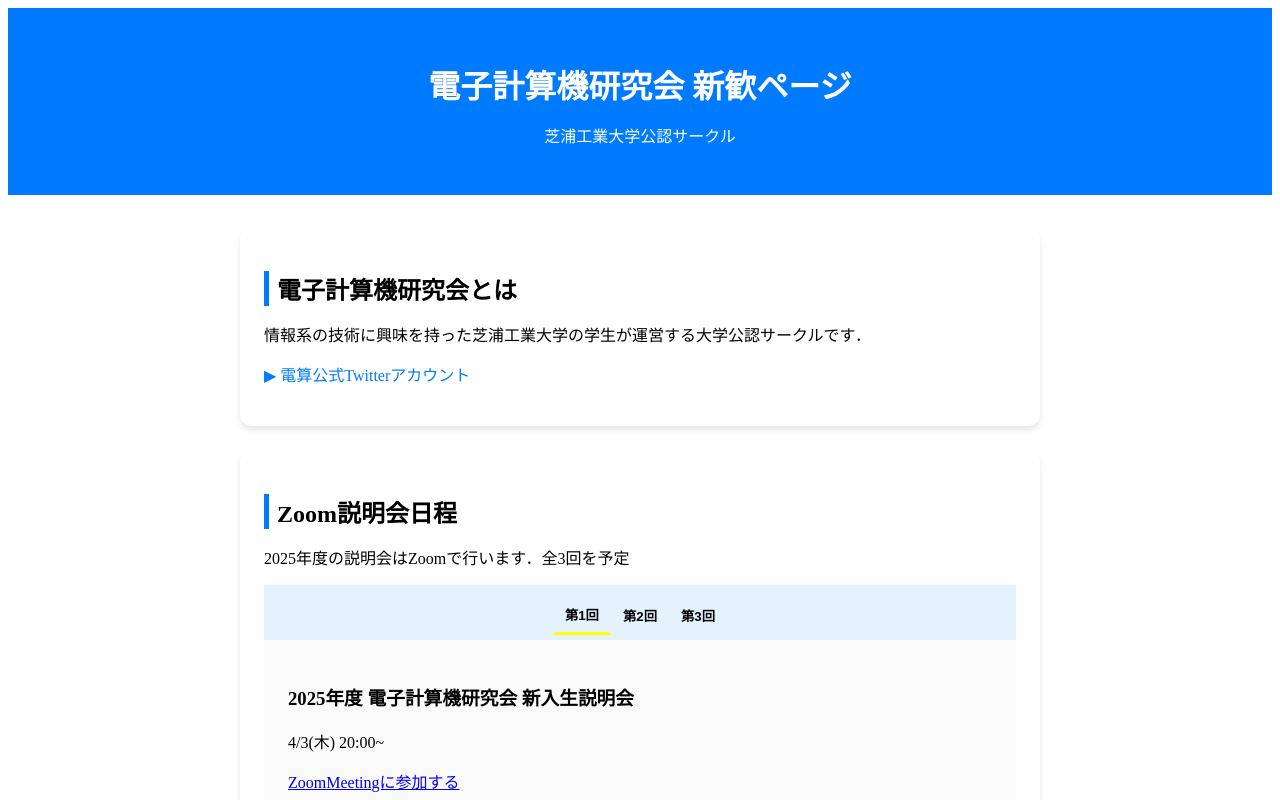
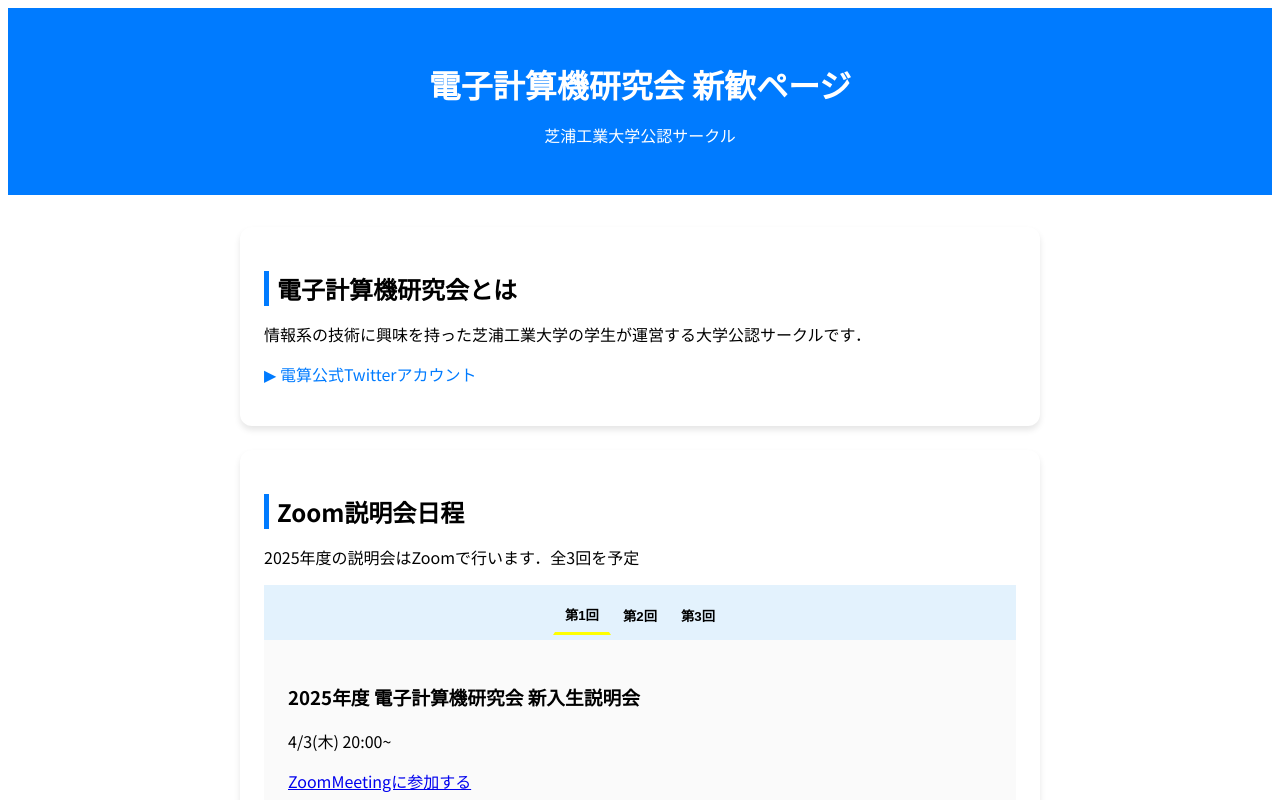
Before and after one commit to uguisu64/den3newComer, a SvelteKit app: page / in a window 1280 px wide. Shown: the top 800 px of the page. Built offline with nearby package versions, Linux system fonts and the light colour scheme.

Commit message:
fix font

```diff
--- a/src/routes/+page.svelte
+++ b/src/routes/+page.svelte
@@ -26,6 +26,15 @@
 
 </div>
 
+<svelte:head>
+    <style>
+        @import url('https://fonts.googleapis.com/css2?family=Noto+Sans+JP:wght@300;400;700&display=swap');
+        body {
+            font-family: "Noto Sans JP", sans-serif;
+        }
+    </style>
+</svelte:head>
+
 <style>
     header {
         background-color: #007BFF;
@@ -37,6 +46,7 @@
     h1 {
         margin-bottom: 0.5rem;
         font-size: 2rem;
+
     }
 
     .container {
```
Lines whose indentation alone changed are shown as unchanged.
